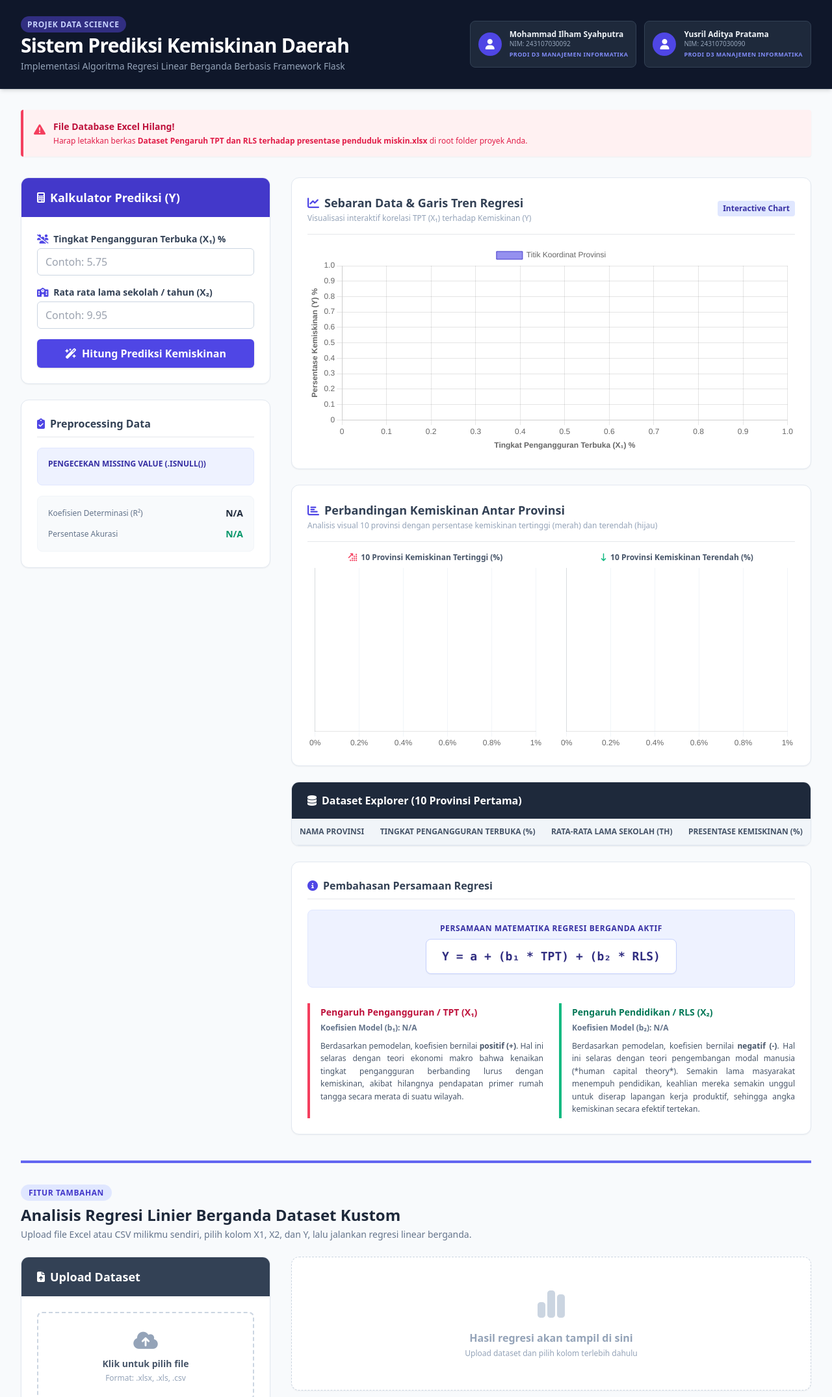
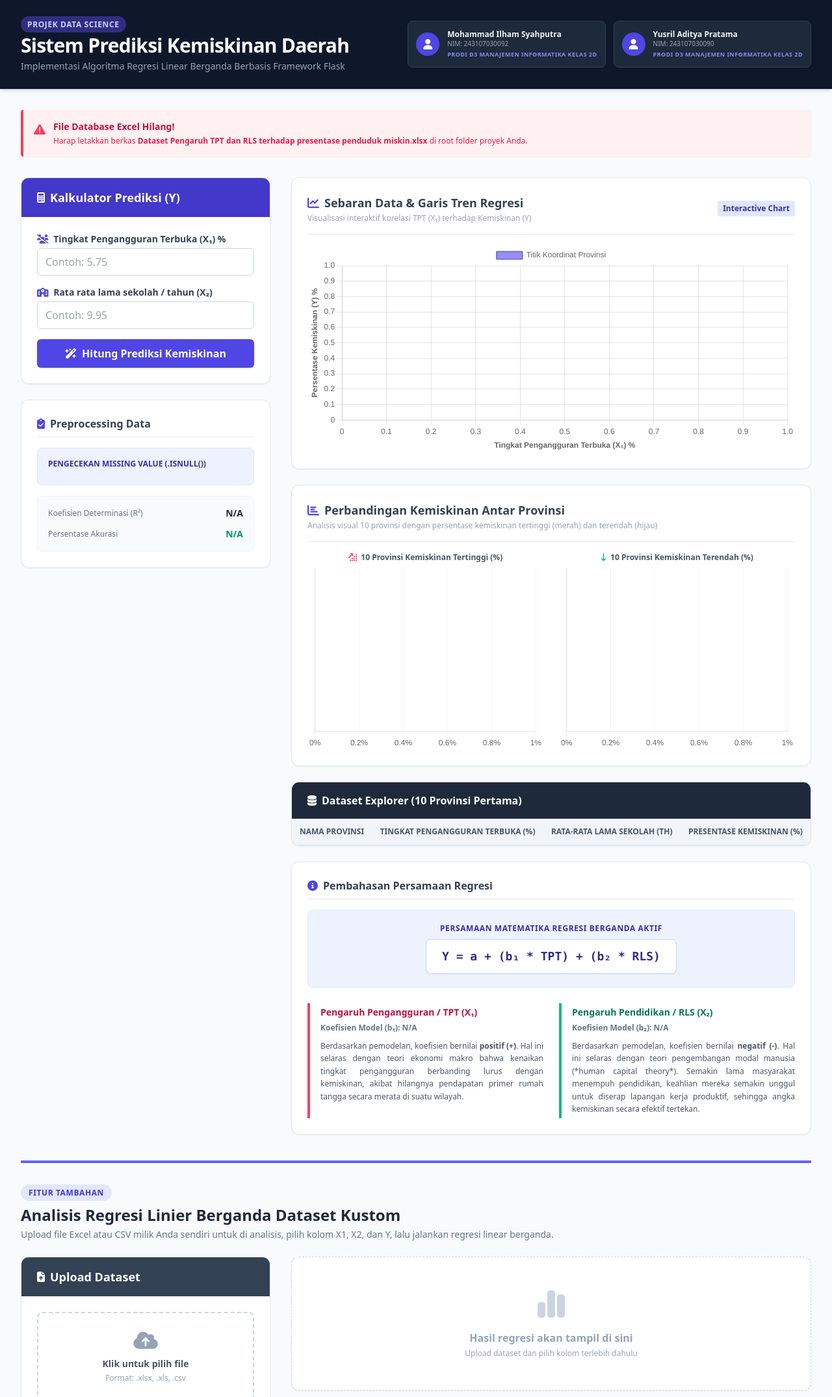
Before and after one commit to MohammadILhamSyahputra/Prediksi_Kemiskinan, a Flask app: page / in a window 1280 px wide. Shown: the top 2150 px of the page at 65% size. Run offline with Flask 3, Linux system fonts and the light colour scheme; lists and menus that the app fills with data are empty; a map, chart or similar area stays blank; some libraries are stand-ins or nearby versions.

Commit message:
ubah dikit

```diff
--- a/templates/dashboard.html
+++ b/templates/dashboard.html
@@ -25,7 +25,7 @@
                     <div>
                         <h2 class="font-bold text-xs leading-tight text-slate-100">Mohammad Ilham Syahputra</h2>
                         <p class="text-[10px] text-slate-400">NIM: 243107030092</p>
-                        <p class="text-[9px] text-indigo-400 font-semibold tracking-wider uppercase mt-0.5">Prodi D3 Manajemen Informatika</p>
+                        <p class="text-[9px] text-indigo-400 font-semibold tracking-wider uppercase mt-0.5">Prodi D3 Manajemen Informatika Kelas 2D</p>
                     </div>
                 </div>
                 <div class="bg-slate-800 border border-slate-700 rounded-lg p-3 flex items-center gap-3 min-w-[220px]">
@@ -35,7 +35,7 @@
                     <div>
                         <h2 class="font-bold text-xs leading-tight text-slate-100">Yusril Aditya Pratama</h2>
                         <p class="text-[10px] text-slate-400">NIM: 243107030090</p>
-                        <p class="text-[9px] text-indigo-400 font-semibold tracking-wider uppercase mt-0.5">Prodi D3 Manajemen Informatika</p>
+                        <p class="text-[9px] text-indigo-400 font-semibold tracking-wider uppercase mt-0.5">Prodi D3 Manajemen Informatika Kelas 2D</p>
                     </div>
                 </div>
             </div>
@@ -231,7 +231,7 @@
             <div class="mb-6">
                 <span class="bg-indigo-100 text-indigo-700 text-xs font-bold px-3 py-1 rounded-full uppercase tracking-wider">Fitur Tambahan</span>
                 <h2 class="text-2xl font-extrabold text-slate-800 mt-2">Analisis Regresi Linier Berganda Dataset Kustom</h2>
-                <p class="text-slate-500 text-sm mt-1">Upload file Excel atau CSV milikmu sendiri, pilih kolom X1, X2, dan Y, lalu jalankan regresi linear berganda.</p>
+                <p class="text-slate-500 text-sm mt-1">Upload file Excel atau CSV milik Anda sendiri untuk di analisis, pilih kolom X1, X2, dan Y, lalu jalankan regresi linear berganda.</p>
             </div>
 
             <div class="grid grid-cols-1 lg:grid-cols-3 gap-8">
```
Also changed, not shown: 1 other file.
